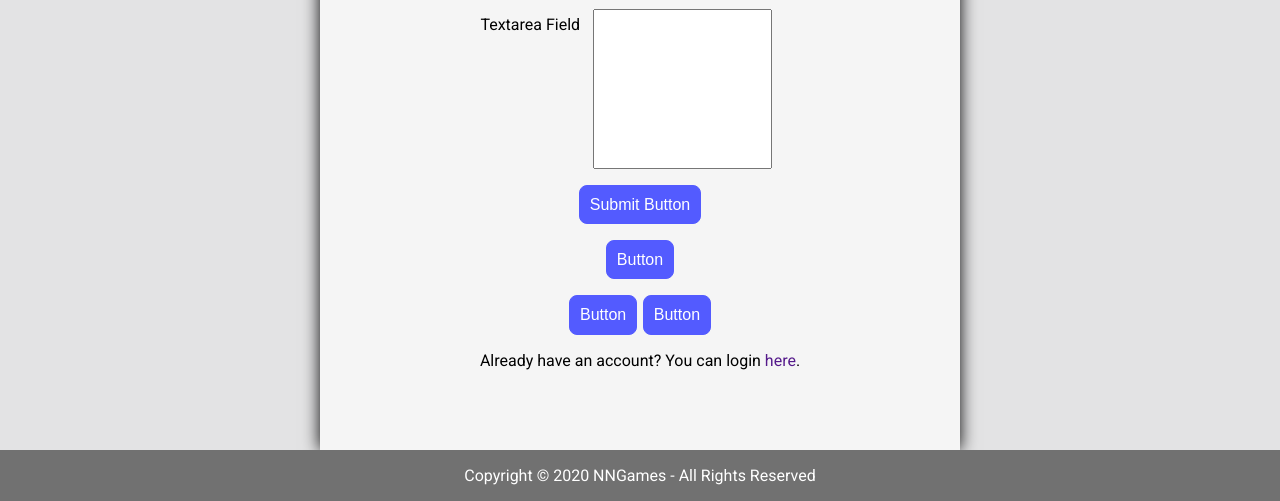
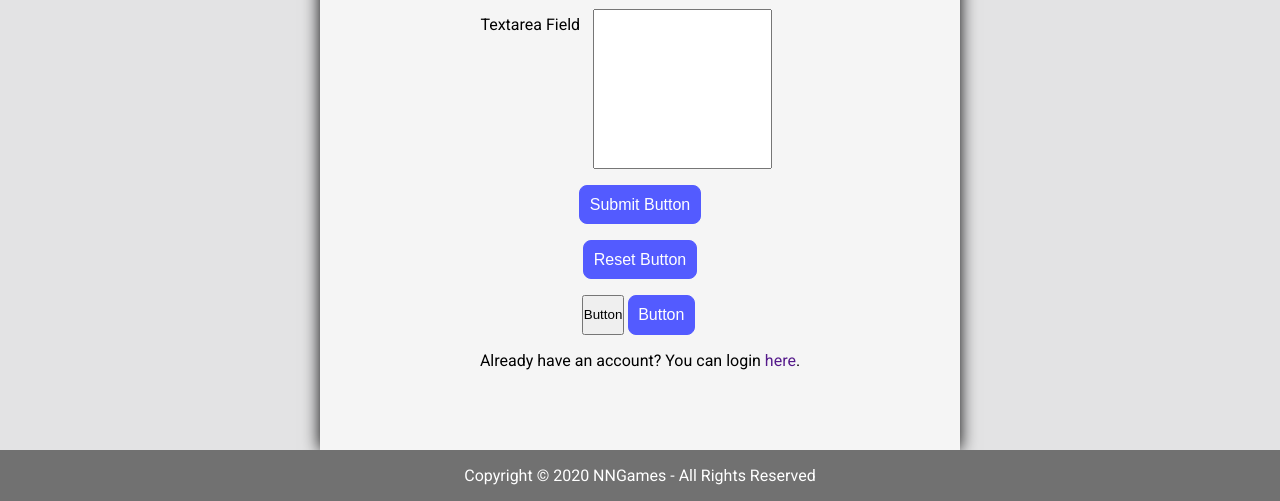
Before and after one commit to cleanycloth/csy2027, a PHP site: page /page.php in a window 1280 px wide. Shown: the part 1398-1899 px from the top of the page. Run offline with PHP 8.4, Linux system fonts and the light colour scheme; some libraries are stand-ins or nearby versions.

Commit message:
Minor change to buttons on page.php

```diff
--- a/public/page.php
+++ b/public/page.php
@@ -143,10 +143,10 @@
                         <textarea name="textarea-field"></textarea>
                     </div>
                     <input type="submit" name="submit" value="Submit Button">
-                    <button>Button</button>
+                    <button type="reset">Reset Button</button>
 
                     <div class="buttons">
-                        <button>Button</button>
+                        <input type="button" value="Button">
                         <button>Button</button>
                     </div>
 
```
